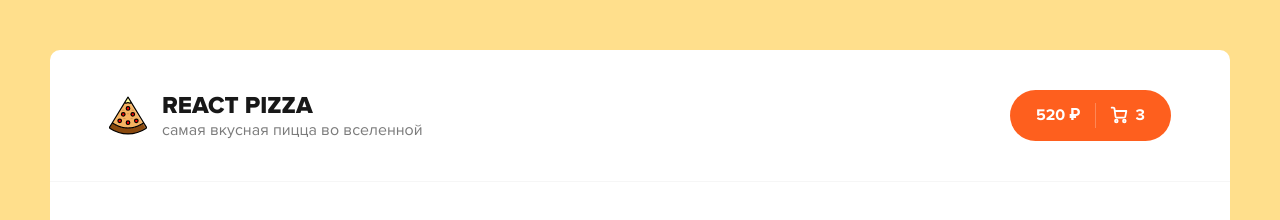
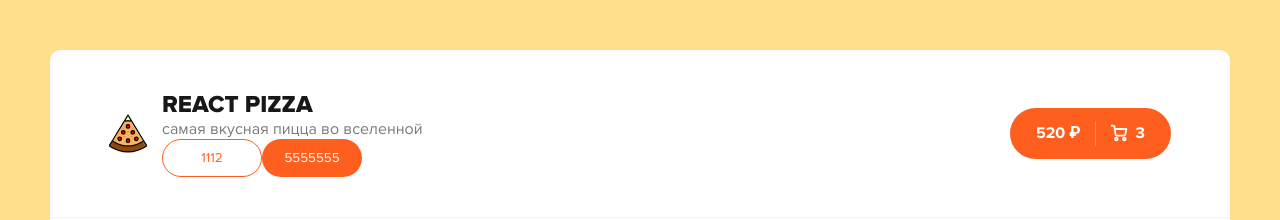
Before and after one commit to skavik/react-pizza, a React (Create React App) app: page / in a window 1280 px wide. Shown: the top 220 px of the page. Built offline with nearby package versions, Linux system fonts and the light colour scheme.

Commit message:
add Button

```diff
--- a/package.json
+++ b/package.json
@@ -6,6 +6,7 @@
     "@testing-library/jest-dom": "^5.16.4",
     "@testing-library/react": "^13.2.0",
     "@testing-library/user-event": "^13.5.0",
+    "classnames": "^2.3.1",
     "node-sass": "^7.0.1",
     "react": "^18.1.0",
     "react-dom": "^18.1.0",
--- /dev/null
+++ b/src/Button.js
@@ -0,0 +1,16 @@
+import React from "react";
+import classNames from "classnames";
+
+function Button(props) {
+  return (
+    <button
+      className={classNames("button", {
+        "button--outline": props.outline,
+      })}
+    >
+      {props.children}
+    </button>
+  );
+}
+
+export default Button;
--- a/src/Header.jsx
+++ b/src/Header.jsx
@@ -1,5 +1,6 @@
 import React from "react";
 import logoPizza from "./assets/img/pizza-logo.svg";
+import Button from "./Button";
 
 function Header() {
   return (
@@ -10,6 +11,8 @@ function Header() {
           <div>
             <h1>React Pizza</h1>
             <p>самая вкусная пицца во вселенной</p>
+            <Button outline>1112</Button>
+            <Button>5555555</Button>
           </div>
         </div>
         <div className="header__cart">
```
Also changed, not shown: 1 other file (tests, documents, lock files or other folders).
